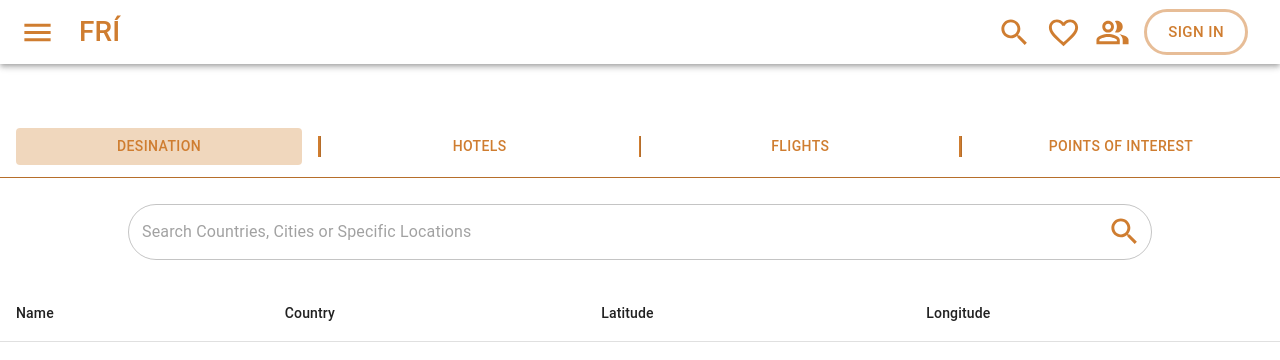
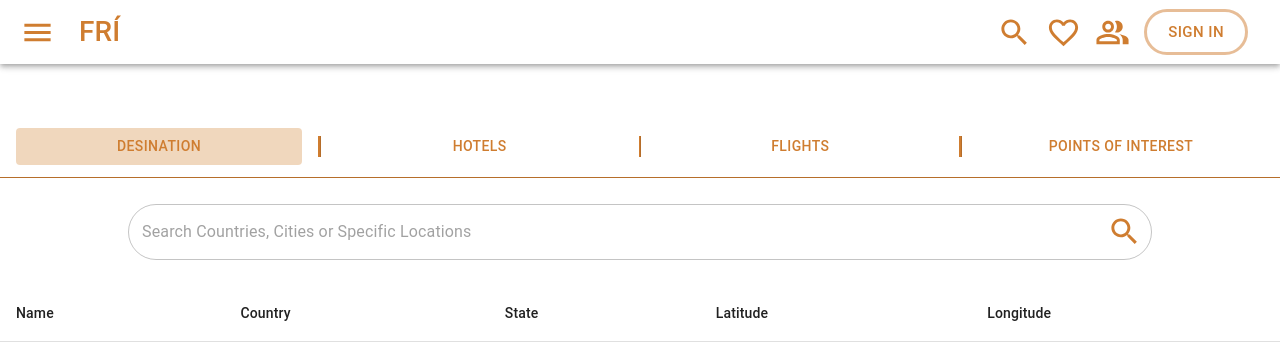
Before and after one commit to jamesctipton/capstone, a React (Create React App) app in the folder frontend/: page /search in a window 1280 px wide. Shown: the top 360 px of the page. Built offline with nearby package versions, Linux system fonts and the light colour scheme; the HTML template or start-up script is replaced by a standard one.

Commit message:
adding states

```diff
--- a/frontend/src/pages/Search/Search.js
+++ b/frontend/src/pages/Search/Search.js
@@ -87,6 +87,7 @@ const Search = () => {
     const destinationColumns = [
         {id: 'name', label: 'Name'},
         {id: 'countryCode', label: 'Country'},
+        {id: 'stateCode', label: 'State'},
         {id: 'latitude', label: 'Latitude'},
         {id: 'longitude', label: 'Longitude'}
     ]
@@ -101,12 +102,12 @@ const Search = () => {
             axios.post(desination_url, {
                 keyword: dest
             }).then((response) => {
-                console.log(response)
                 const results = response['data']['keyword']
                 let temp = []
                 for(let i = 0; i < results.length; i++) {
                     temp.push(results[i])
                 }
+                console.log(temp)
                 setDestinationRows(temp)
             }).catch((error) => {
                 console.log(error)
```
